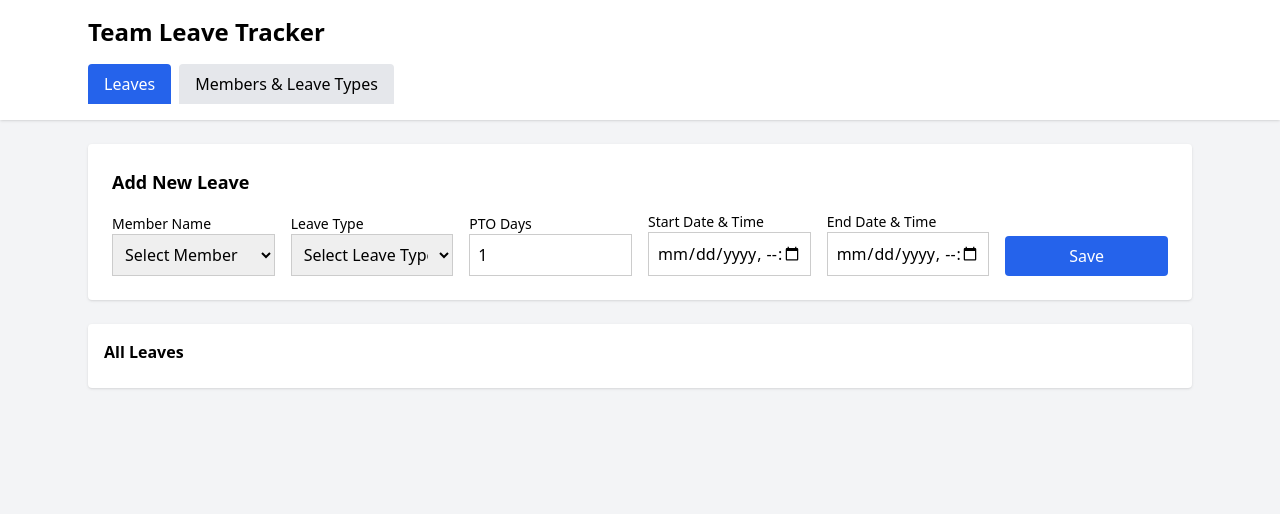
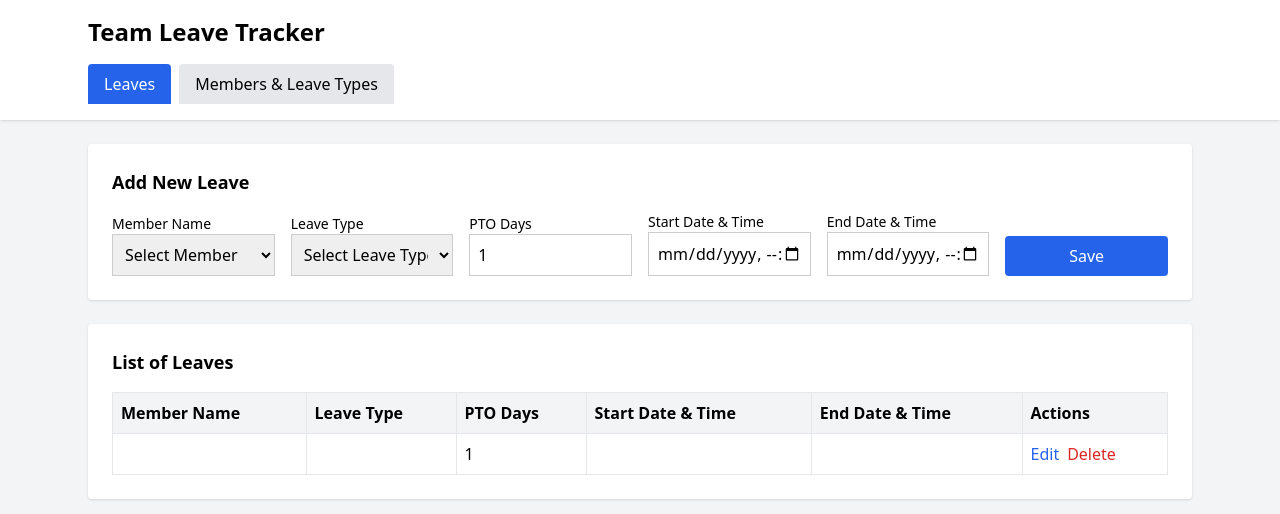
Before and after one commit to pinaki-GH/leave-tracker, a Next.js app: page / in a window 1280 px wide. Both pictures are taken after a click on the button "Save". Shown: the top 514 px of the page. Built offline with nearby package versions, Linux system fonts and the light colour scheme.

Commit message:
Update LeaveList.tsx

```diff
--- a/components/LeaveList.tsx
+++ b/components/LeaveList.tsx
@@ -1,35 +1,61 @@
 "use client";
-import { useEffect, useState } from "react";
+
 import { Leave } from "@/lib/types";
-import { getData, saveData } from "@/lib/storage";
 
-export default function LeaveList() {
-  const [leaves, setLeaves] = useState<Leave[]>([]);
+type Props = {
+  leaves: Leave[];
+  onChange: (leaves: Leave[]) => void;
+};
 
-  useEffect(() => {
-    setLeaves(getData("leaves"));
-  }, []);
-
+export default function LeaveList({ leaves, onChange }: Props) {
   const remove = (id: string) => {
-    const updated = leaves.filter(l => l.id !== id);
-    saveData("leaves", updated);
-    setLeaves(updated);
+    onChange(leaves.filter(l => l.id !== id));
   };
 
   return (
-    <div className="bg-white p-4 rounded shadow">
-      <h2 className="font-bold mb-2">All Leaves</h2>
+    <div className="bg-white p-6 rounded shadow">
+      <h2 className="text-lg font-bold mb-4">List of Leaves</h2>
 
-      {leaves.map(l => (
-        <div key={l.id} className="border-b py-2 flex justify-between">
-          <span>
-            {l.memberName} | {l.leaveType} | {l.ptoDays} days
-          </span>
-          <button onClick={() => remove(l.id)} className="text-red-600">
-            Delete
-          </button>
-        </div>
-      ))}
+      <table className="w-full border-collapse">
+        <thead>
+          <tr className="bg-gray-100">
+            <th className="border p-2 text-left">Member Name</th>
+            <th className="border p-2 text-left">Leave Type</th>
+            <th className="border p-2 text-left">PTO Days</th>
+            <th className="border p-2 text-left">Start Date & Time</th>
+            <th className="border p-2 text-left">End Date & Time</th>
+            <th className="border p-2 text-left">Actions</th>
+          </tr>
+        </thead>
+        <tbody>
+          {leaves.map(l => (
+            <tr key={l.id}>
+              <td className="border p-2">{l.memberName}</td>
+              <td className="border p-2">{l.leaveType}</td>
+              <td className="border p-2">{l.ptoDays}</td>
+              <td className="border p-2">{l.startDate}</td>
+              <td className="border p-2">{l.endDate}</td>
+              <td className="border p-2 space-x-2">
+                <button className="text-blue-600">Edit</button>
+                <button
+                  className="text-red-600"
+                  onClick={() => remove(l.id)}
+                >
+                  Delete
+                </button>
+              </td>
+            </tr>
+          ))}
+
+          {leaves.length === 0 && (
+            <tr>
+              <td colSpan={6} className="text-center p-4 text-gray-500">
+                No leaves added yet
+              </td>
+            </tr>
+          )}
+        </tbody>
+      </table>
     </div>
   );
 }
```
